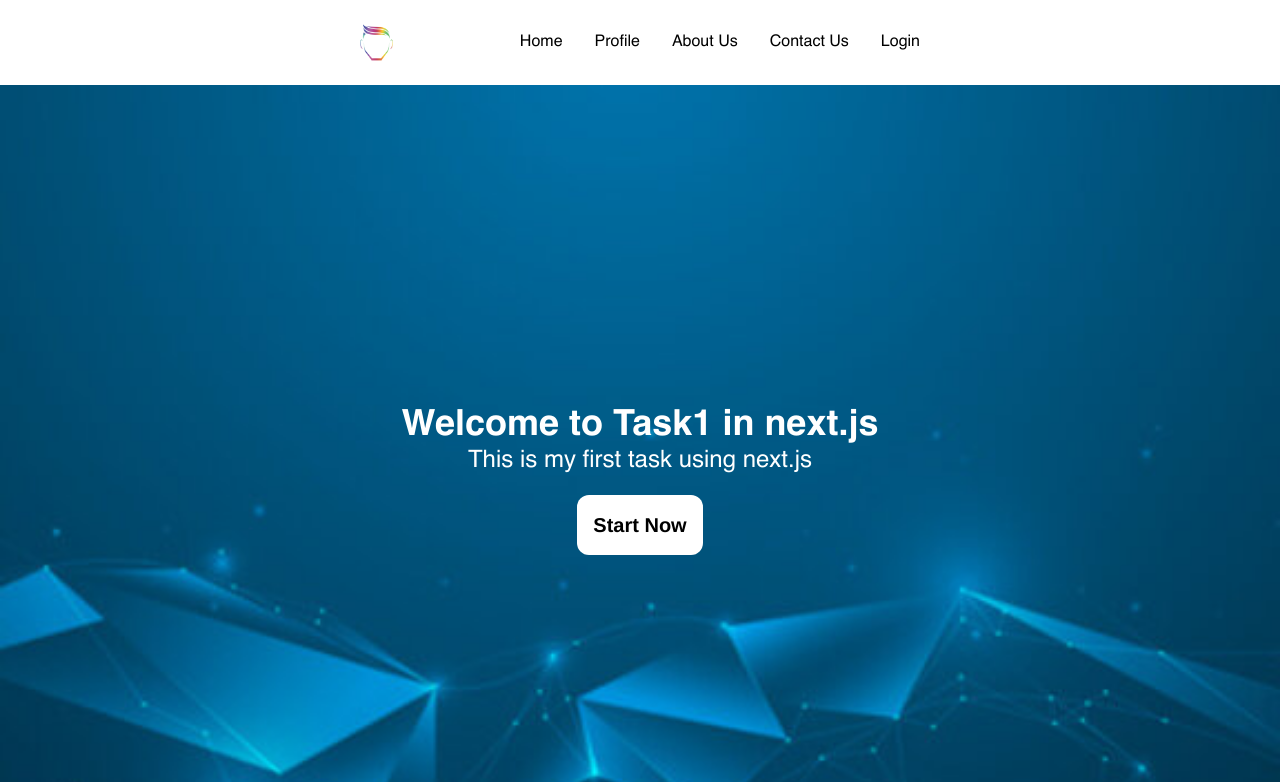
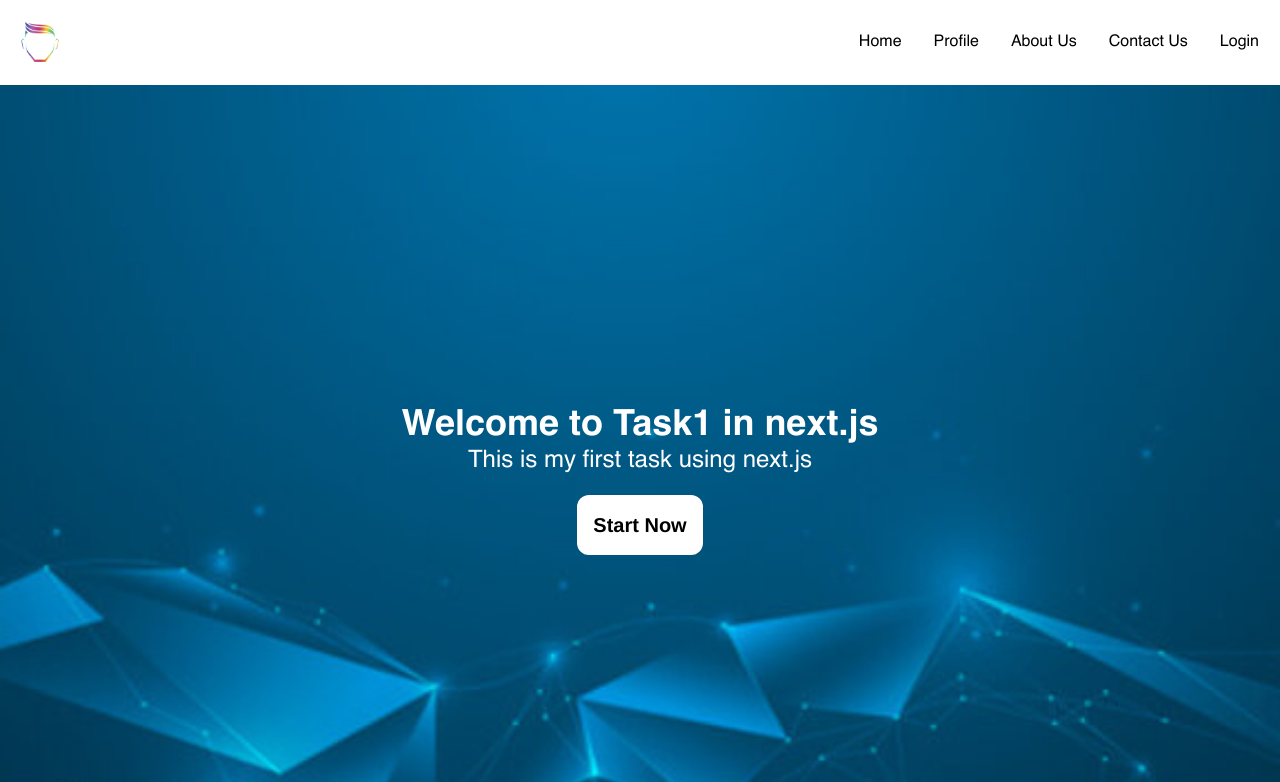
Before and after one commit to AbdoMohamamd/task3-1, a Next.js app: page / in a window 1280 px wide. Shown: the top 782 px of the page. Built offline with nearby package versions, Linux system fonts and the light colour scheme.

Commit message:
fixing menu

```diff
--- a/app/comps/Menu/Menu.module.css
+++ b/app/comps/Menu/Menu.module.css
@@ -84,6 +84,7 @@
         position: static;
         flex-direction: row;
         justify-content: end;
+        width: 75em;
         /* transition: transform 0s ease-in; */
 
     }
--- a/app/comps/NavBar/NavBar.module.css
+++ b/app/comps/NavBar/NavBar.module.css
@@ -24,7 +24,7 @@
 
 .change {
     position: fixed;
-right: 5%;
+    right: 5%;
 }
 
 .change .bar1 {
@@ -41,10 +41,11 @@ right: 5%;
 
 
 @media screen and (min-width: 600px) {
-    .navbar div {
-        width: 37em;
-    }
-    .icon{
+    .container {
+        width: 100%;
+    justify-content: center;}
+
+    .icon {
         display: none;
     }
 
```
